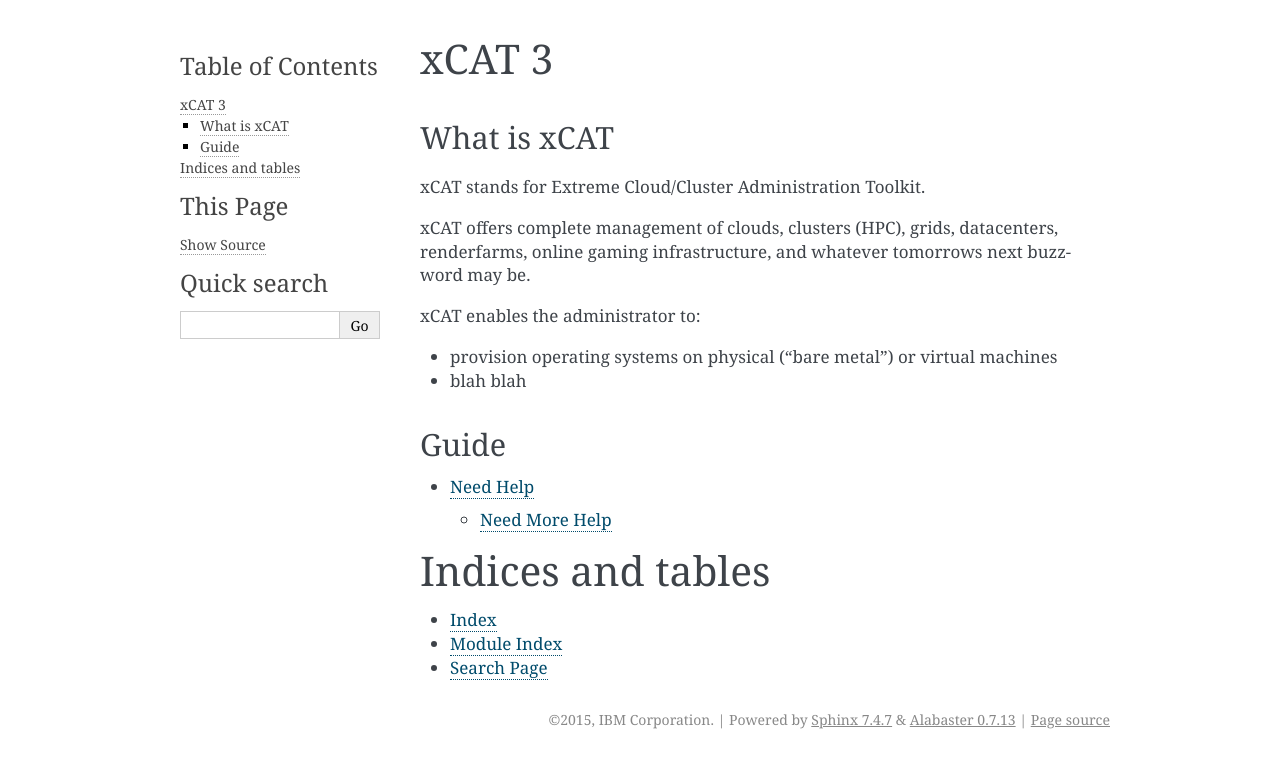
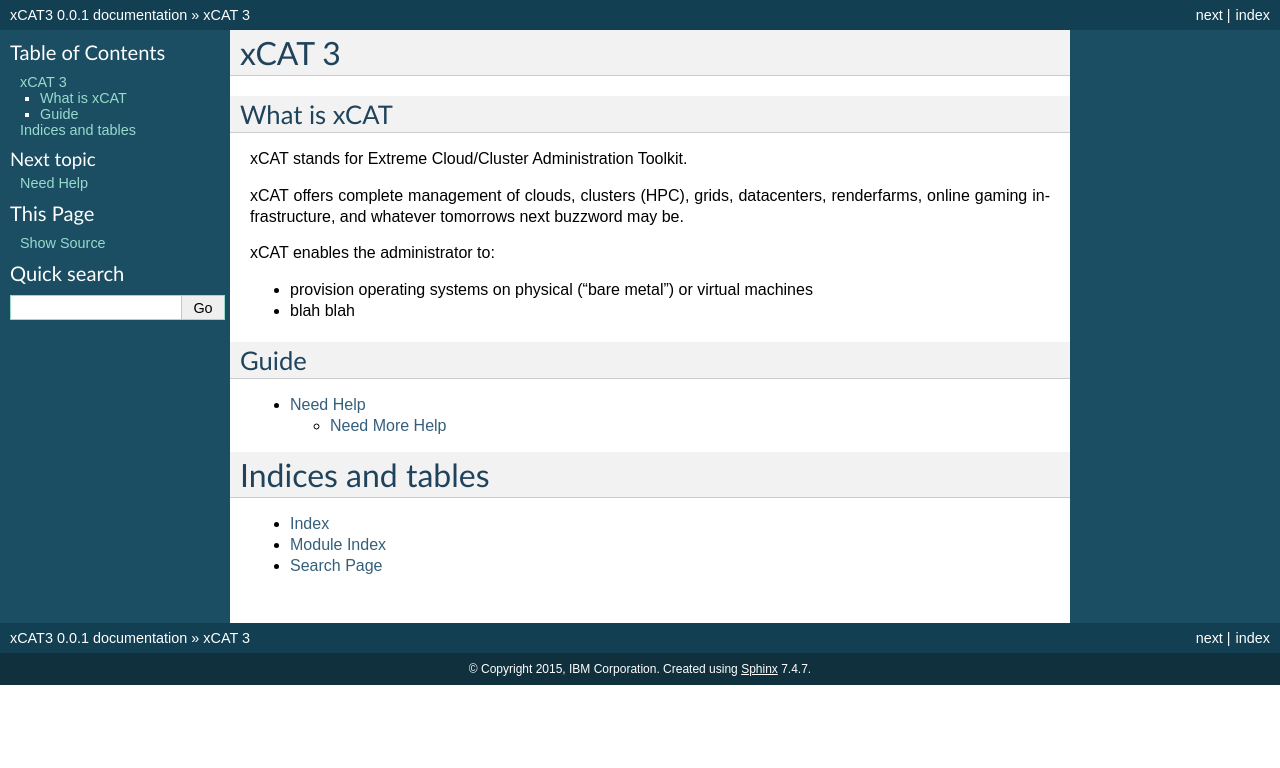
Before and after one commit to junxiawang/xcat-doc, a Sphinx documentation site: the page built from source/index.rst, in a window 1280 px wide. Shown: the top 768 px of the page. Built offline with Sphinx 7.4.7, drawn with Linux system fonts in a browser that asks for light colours.

Commit message:
Added a test for ReadTheDocs so we can use the default theme that is used on their site.  Decided to keep the local theme different so that we can tell whether it's serving off your local build or on the RTD server.  Maybe will change in the future to sphinx_rtd_theme...

```diff
--- a/source/conf.py
+++ b/source/conf.py
@@ -110,7 +110,13 @@
 
 # The theme to use for HTML and HTML Help pages.  See the documentation for
 # a list of builtin themes.
-html_theme = 'alabaster'
+import os
+on_rtd = os.environ.get('READTHEDOCS', None) == 'True'
+if on_rtd:
+    html_theme = 'default'
+else:
+    # some of the popular themes: alabaster, sphinx_rtd_theme, classic, nature
+    html_theme = 'classic'
 
 # Theme options are theme-specific and customize the look and feel of a theme
 # further.  For a list of options available for each theme, see the
```
